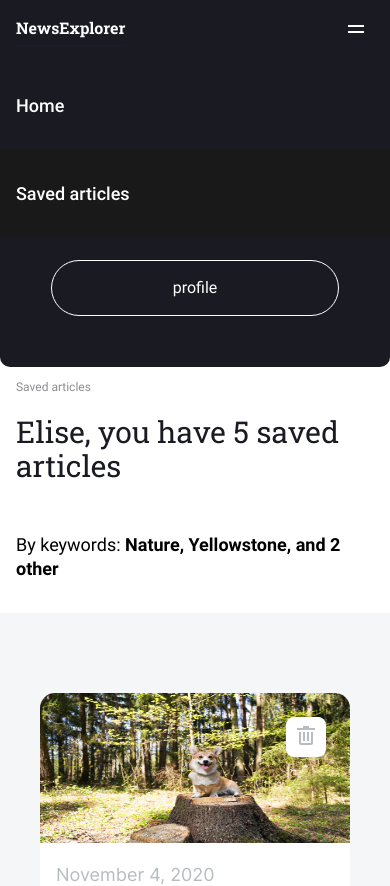
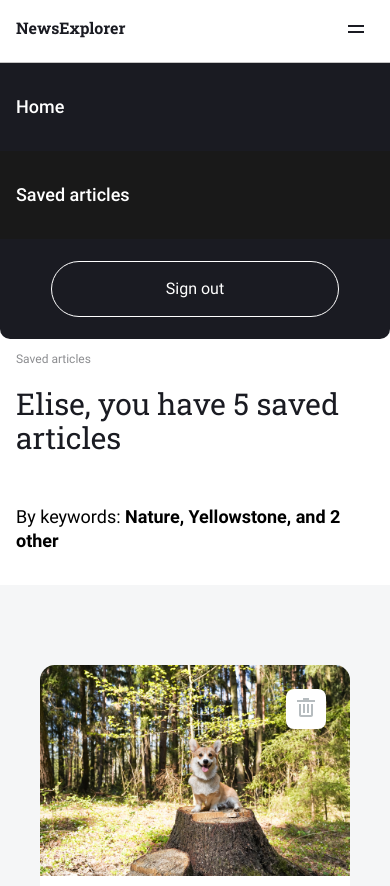
Before and after one commit to avi413/news-explorer-frontend, a React (Create React App) app: page /saved-news in a window 390 px wide. Shown: the top 886 px of the page. Built offline with nearby package versions, Linux system fonts and the light colour scheme.

Commit message:
(bugfix) change bem

```diff
--- a/src/components/Header/Header.css
+++ b/src/components/Header/Header.css
@@ -9,7 +9,7 @@
 
 }
 
-.header_dark {
+.header_type_dark {
     color: #1A1B22;
     background-color: #fff;
 }
--- a/src/components/Header/Header.js
+++ b/src/components/Header/Header.js
@@ -55,7 +55,7 @@ function Header(props) {
   return (
     <>
 
-{width > 700 ?  <header className={`header ${colorChange ? 'header_dark' : ''}`}>
+{width > 700 ?  <header className={`header ${colorChange ? 'header_type_dark' : ''}`}>
       <div className='header__container'>
         <h1 className='header__logo'>NewsExplorer</h1>
         <Navigation colorChange={colorChange} />
--- a/src/components/Main/Main.css
+++ b/src/components/Main/Main.css
@@ -17,7 +17,7 @@
     max-width: 608px;
 }
 
-.main__list {
+.main-list {
     margin: auto 104px;
 }
 
--- a/src/components/Main/Main.js
+++ b/src/components/Main/Main.js
@@ -18,13 +18,13 @@ function Main() {
             <input className='search-form__input' placeholder='Enter topic' />
             <Button
               title='Search'
-              className='button_type_blue search-form_button'
+              className='button_type_blue search-form__button'
             />
           </SearchForm>
         </div>
       </section>
       <Preloader>
-        <div className='main__list'>
+        <div className='main-list'>
           <Results />
         </div>
       </Preloader>
--- a/src/components/MobileNav/MobileNav.css
+++ b/src/components/MobileNav/MobileNav.css
@@ -1,3 +1,26 @@
+.mobile-nav__header{
+    padding: 16px;
+    display: flex;
+    justify-content: space-between;
+    background-color: #fff;
+    color: #1A1B22;;
+    border-bottom: 1px solid #C4C4C4;
+    position: relative;
+}
+.mobile-nav__header_type_dark{
+    background-color: #1A1B22;
+    color: #fff;
+}
+
+.mobile-nav__logo {
+    font-family: RobotoSlab;
+    font-size: 16px;
+    font-weight: 700;
+    line-height: 24px;
+    margin: 0;
+    border-bottom: 1px solid #C4C4C403;
+}
+
 .mobile-nav {
     overflow: hidden;
     background-color: #1A1B22;
@@ -6,31 +29,23 @@
     border-radius: 0 0 10px 10px;
 }
 
-.mobile-nav__header{
-    margin: 16px;
-    display: flex;
-    justify-content: space-between;
-}
-
-.mobile-nav__close {
+.mobile-nav__icon {
     background: transparent;
     border: none;
     cursor: pointer;
-
 }
 
-.mobile-nav__close::after {
+.mobile-nav_open::after {
     content: url('../../images/menu-w.svg');
 }
 
-.mobile-nav__logo {
-    font-family: RobotoSlab;
-    font-size: 16px;
-    font-weight: 700;
-    line-height: 24px;
-    color: #fff;
-    margin: 0;
-    border-bottom: 1px solid #C4C4C403;
+.mobile-nav_open_type_dark::after {
+    content: url('../../images/menu.svg');
+}
+
+
+.mobile-nav_close::after {
+    content: url('../../images/close.svg');
 }
 
 .mobile-nav__links {
--- a/src/components/MobileNav/MobileNav.js
+++ b/src/components/MobileNav/MobileNav.js
@@ -1,20 +1,24 @@
 import './MobileNav.css';
 import Menu from '../../images/menu.svg';
 import Button from '../Button/Button';
+import { useState } from 'react';
+
 function MobileNav(props) {
   const { colorChange, onClick } = props;
+  const [isOpen, SetIstOpen] = useState(false);
   return (
-    <nav className='mobile-nav'>
-      <div className='mobile-nav__links'>
-        <div className='mobile-nav__header'>
+    <>
+      <div className={`mobile-nav__header ${!colorChange ? 'mobile-nav__header_type_dark' : ''}`}>
         <h1 className='mobile-nav__logo'>NewsExplorer</h1>
         <button
-                aria-label="close mobile nav"
-                className="mobile-nav__close"
+          aria-label='close mobile nav'
+          className={`mobile-nav__icon ${!colorChange ? 'mobile-nav_open' : 'mobile-nav_open_type_dark'}`}
           onClick={onClick}
         />
       </div>
 
+      <nav className='mobile-nav'>
+        <div className='mobile-nav__links'>
           <a className='mobile-nav__link' href='/'>
             Home
           </a>
@@ -28,17 +32,15 @@ function MobileNav(props) {
             <Button title='Sign in' className='button_type_clear' />
           ) : (
             <Button
-          title='profile'
+              title='Sign out'
               className={`mobile-nav_logout ${
                 colorChange ? 'button_theme_dark' : ''
               }`}
             />
           )}
         </div>
-      <a href='#' className='icon' onClick={onClick}>
-        <img src={Menu} />
-      </a>
       </nav>
+    </>
   );
 }
 
--- a/src/components/NewsCard/NewsCard.css
+++ b/src/components/NewsCard/NewsCard.css
@@ -13,7 +13,7 @@
 }
 
 .card__image {
-    height: 272px;
+    height: 100%;
     width: 100%;
     border-radius: 15px 15px  0 0;
 }
@@ -94,11 +94,6 @@
 
 
 @media screen and (max-width: 1020px) {
-    .card__image {
-        height: 150px;
-
-    }
-
     .card__date {
         font-size: 18px;
         line-height: 24px;
--- a/src/components/SearchForm/SearchForm.css
+++ b/src/components/SearchForm/SearchForm.css
@@ -21,7 +21,7 @@
     outline: none;
 }
 
-.search-form_button {
+.search-form__button {
     height: 64px;
     width: 168px;
     padding: 15px;
@@ -29,11 +29,11 @@
     right: 0;
 }
 
-.search-form_button:hover {
+.search-form__button:hover {
     background: #347EFF;
 }
 
-.search-form_button:focus {
+.search-form__button:focus {
     background: #2A65CC;
 
 }
@@ -43,7 +43,7 @@
         height: 56px;
     }
 
-    .search-form_button {
+    .search-form__button {
         height: 56px;
         width: 160px;
     }
@@ -54,7 +54,7 @@
         max-width: 100%;
     }
 
-    .search-form_button {
+    .search-form__button {
         position: inherit;
         margin-top: 32px;
         width: 100%;
```
Also changed, not shown: src/images/close.svg (added). Lines whose indentation alone changed are shown as unchanged.
